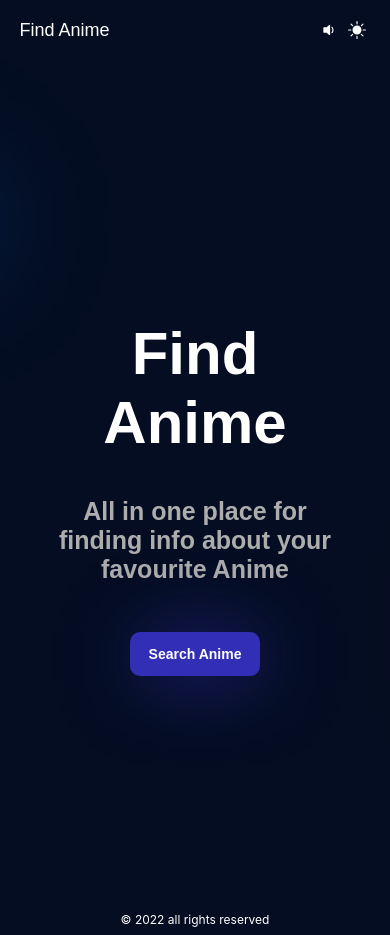
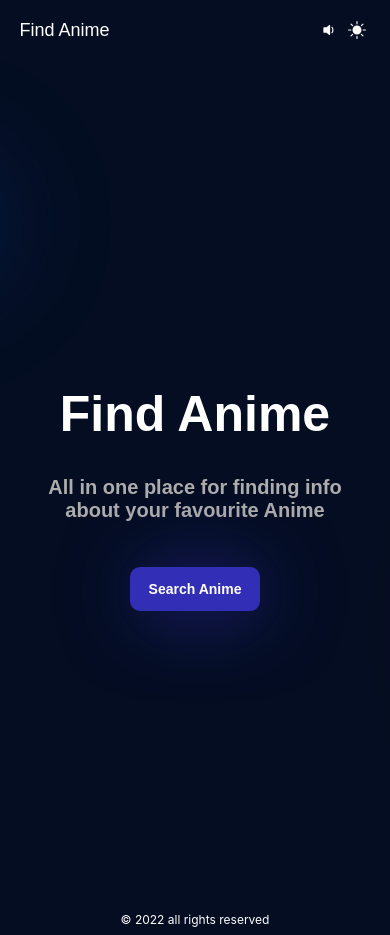
Before and after one commit to SiddheshDabholkar/Anime, a React (Create React App) app: page / in a window 390 px wide. Built offline with nearby package versions, Linux system fonts and the light colour scheme; a web font is replaced by a local one.

Commit message:
hero refactored

```diff
--- a/src/Pages/Welcome/Hero/Hero.scss
+++ b/src/Pages/Welcome/Hero/Hero.scss
@@ -13,45 +13,45 @@
     width: 80%;
     &H {
       color: #fff;
-      font-size: 100px;
+      font-size: 90px;
       font-family: "Days One", sans-serif;
       font-weight: bolder;
       @media (max-width: 1200px) {
         margin-top: 10%;
-        font-size: 90px;
+        font-size: 80px;
       }
       @media (max-width: 1100px) {
         margin-top: 10%;
-        font-size: 80px;
+        font-size: 70px;
       }
       @media (max-width: 900px) {
         margin-top: 10%;
-        font-size: 70px;
+        font-size: 60px;
       }
       @media (max-width: 500px) {
         margin-top: 10%;
-        font-size: 60px;
+        font-size: 50px;
       }
     }
     &H2 {
       color: #adadad;
-      font-size: 55px;
+      font-size: 45px;
       font-family: "Days One", sans-serif;
       @media (max-width: 1200px) {
         margin-top: 10%;
-        font-size: 40px;
+        font-size: 35px;
       }
       @media (max-width: 1100px) {
         margin-top: 10%;
-        font-size: 35px;
+        font-size: 30px;
       }
       @media (max-width: 900px) {
         margin-top: 10%;
-        font-size: 30px;
+        font-size: 25px;
       }
       @media (max-width: 500px) {
         margin-top: 10%;
-        font-size: 25px;
+        font-size: 20px;
       }
     }
     &Button {
```
